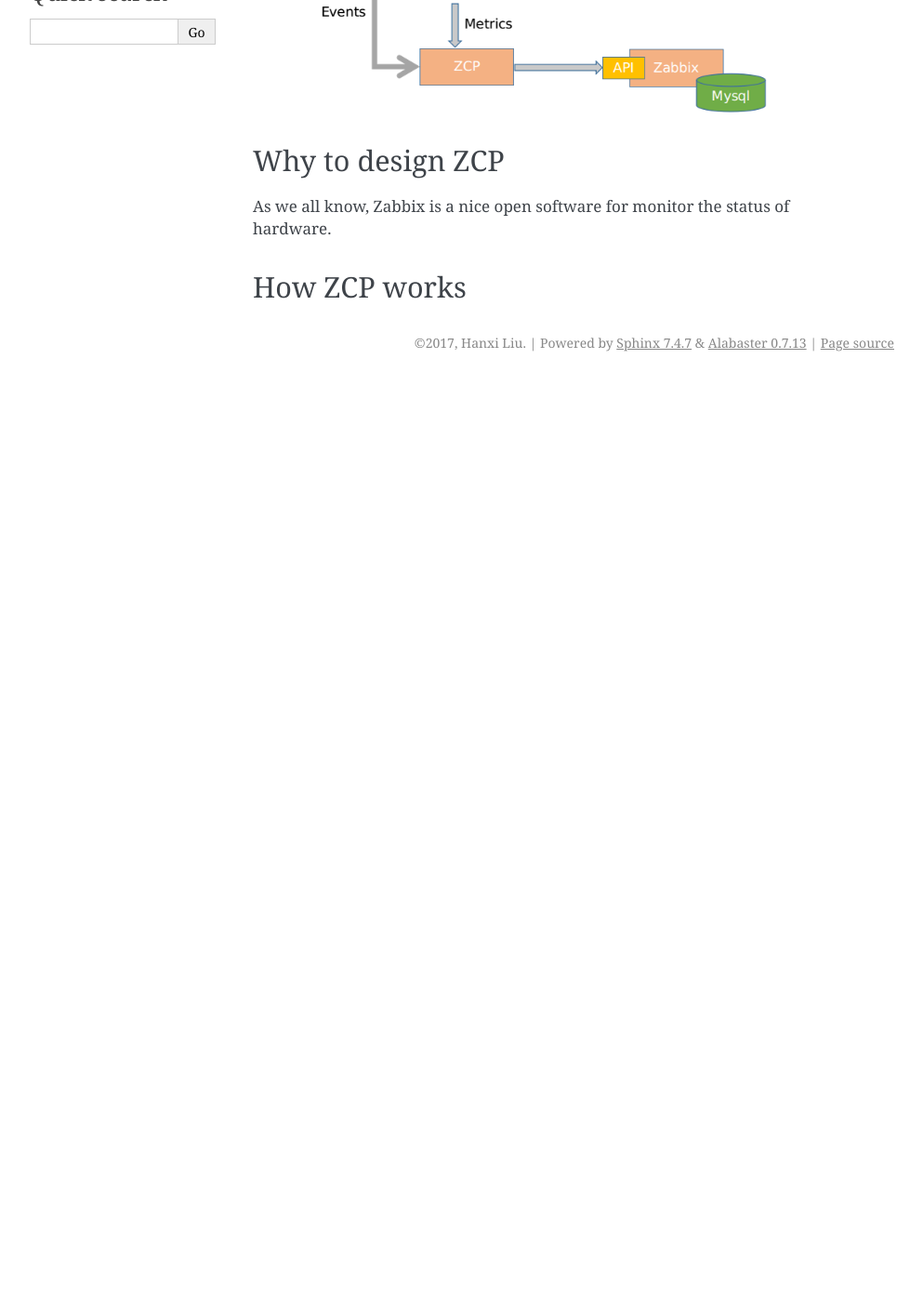
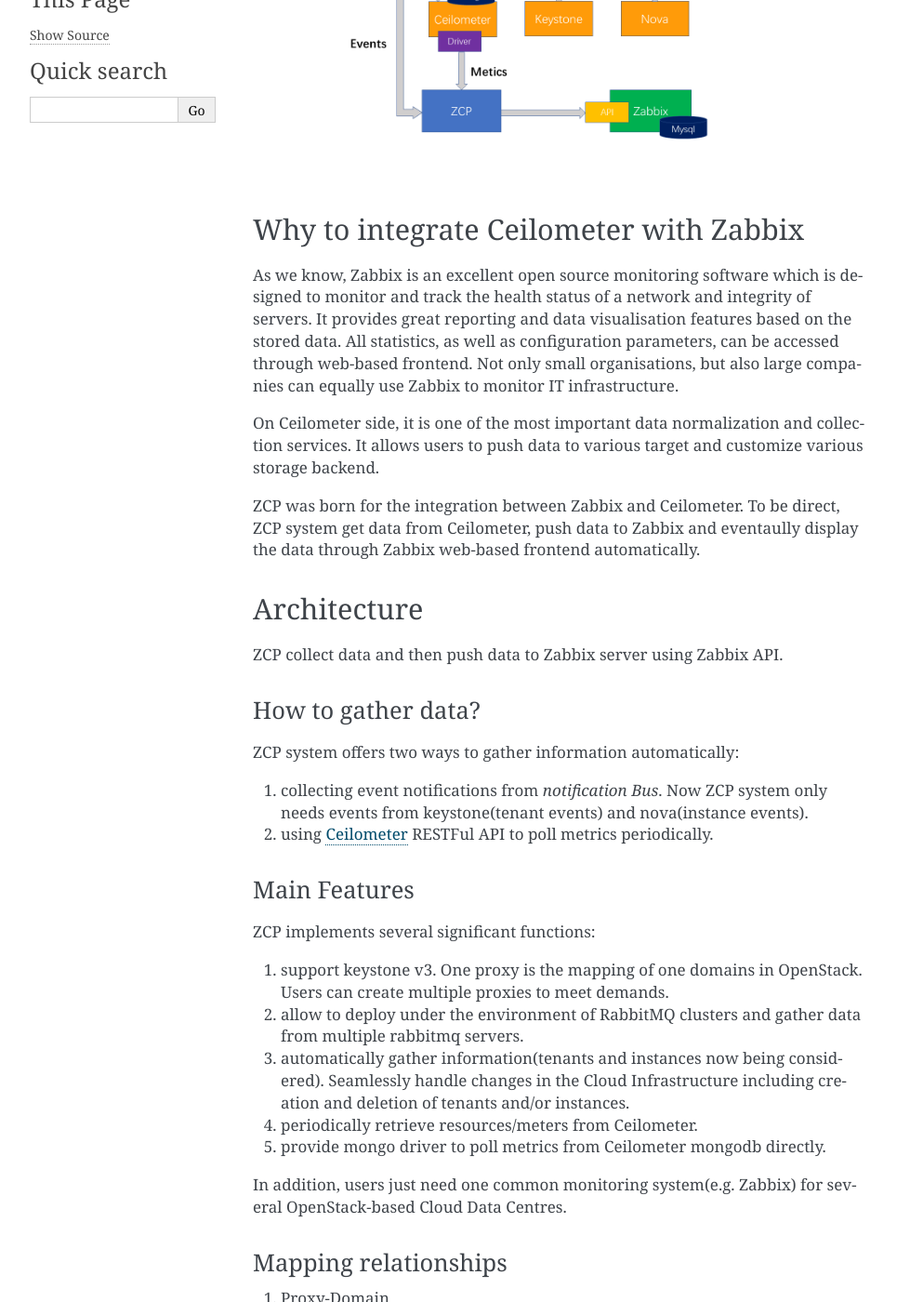
Before and after one commit to apolloliu/zcp, a Sphinx documentation site: the page built from doc/source/architecture.rst, in a window 1280 px wide and 1400 px high, scrolled down 270 px. Shown: the whole window at 93% size, without its empty margins (148-1141 px from the left). Built offline with Sphinx 7.4.7, drawn with Linux system fonts in a browser that asks for light colours; pages that are not in the unit, such as notebooks, are missing from menus; before the commit the page ends 900 px from its top, so only the background shows below that; some of the changed text lies outside the part shown.

Commit message:
Update architecture doc

```diff
--- a/doc/source/architecture.rst
+++ b/doc/source/architecture.rst
@@ -3,17 +3,77 @@
 ======================
 
 ZCP is designed as a timer task for polling ceilometer metrics into zabbix.
+It is the abbreviation for Zabbix Ceilometer Proxy.
 
-.. image:: architecture.png
+.. image:: architecture.PNG
    :align: center
    :width: 80%
    :alt: ZCP architecture
 
-Why to design ZCP
-------------------
 
-As we all know, Zabbix is a nice open software for monitor the status of hardware.
+Why to integrate Ceilometer with Zabbix
+=======================================
+
+As we know, Zabbix is an excellent open source monitoring software which
+is designed to monitor and track the health status of a network and integrity
+of servers. It provides great reporting and data visualisation features based
+on the stored data. All statistics, as well as configuration parameters, can
+be accessed through web-based frontend. Not only small organisations, but also large
+companies can equally use Zabbix to monitor IT infrastructure.
+
+On Ceilometer side, it is one of the most important data normalization and
+collection services. It allows users to push data to various target and
+customize various storage backend.
+
+ZCP was born for the integration between Zabbix and Ceilometer. To be direct,
+ZCP system get data from Ceilometer, push data to Zabbix and eventaully display
+the data through Zabbix web-based frontend automatically.
+
+.. _Zabbix: https://www.zabbix.com/
 
 
-How ZCP works
+Architecture
+============
+
+ZCP collect data and then push data to Zabbix server using Zabbix API.
+
+How to gather data?
+-------------------
+
+ZCP system offers two ways to gather information automatically:
+
+1. collecting event notifications from `notification Bus`. Now ZCP system only needs
+   events from keystone(tenant events) and nova(instance events).
+2. using Ceilometer_ RESTFul API to poll metrics periodically.
+
+.. _Ceilometer: https://docs.openstack.org/developer/ceilometer
+
+
+Main Features
 -------------
+
+ZCP implements several significant functions:
+
+1. support keystone v3. One proxy is the mapping of one domains in OpenStack.
+   Users can create multiple proxies to meet demands.
+2. allow to deploy under the environment of RabbitMQ clusters and gather data
+   from multiple rabbitmq servers.
+3. automatically gather information(tenants and instances now being considered).
+   Seamlessly handle changes in the Cloud Infrastructure including creation
+   and deletion of tenants and/or instances.
+4. periodically retrieve resources/meters from Ceilometer.
+5. provide mongo driver to poll metrics from Ceilometer mongodb directly.
+
+In addition, users just need one common monitoring system(e.g. Zabbix) for several
+OpenStack-based Cloud Data Centres.
+
+Mapping relationships
+---------------------
+
+1. Proxy-Domain
+2. Host group-Project
+
+.. image:: mapping.PNG
+   :align: center
+   :width: 80%
+   :alt: Mapping relationships
```
Also changed, not shown: doc/source/architecture.PNG (added), doc/source/architecture.png (deleted), doc/source/mapping.PNG (added), 1 other file.
